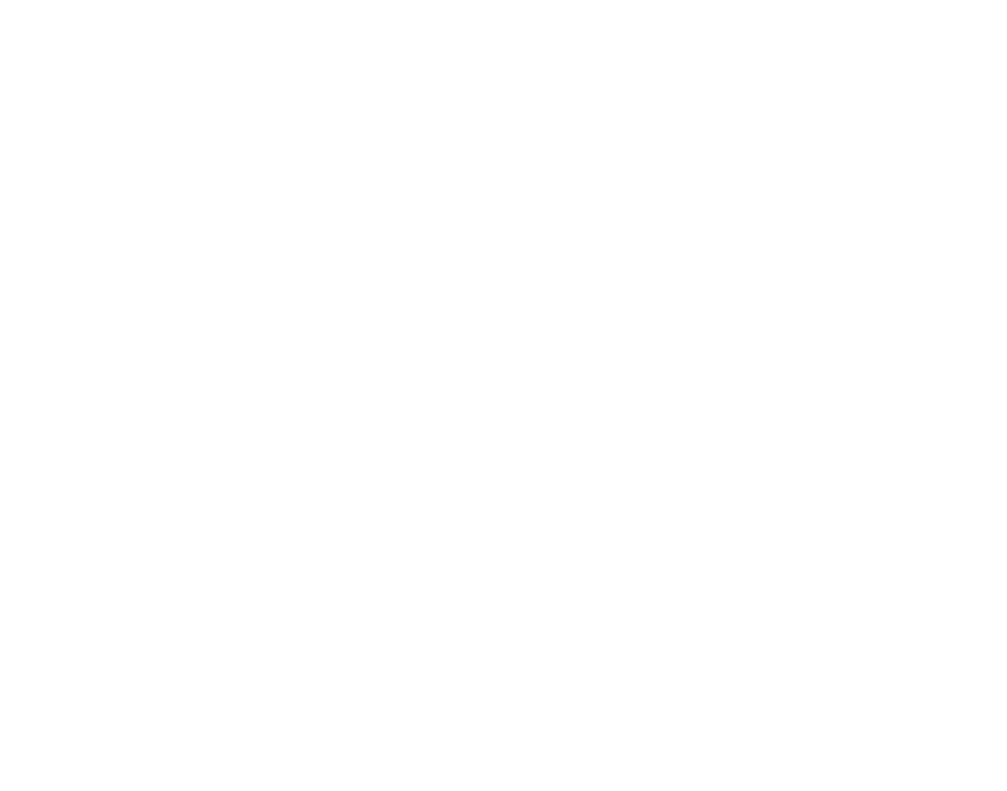
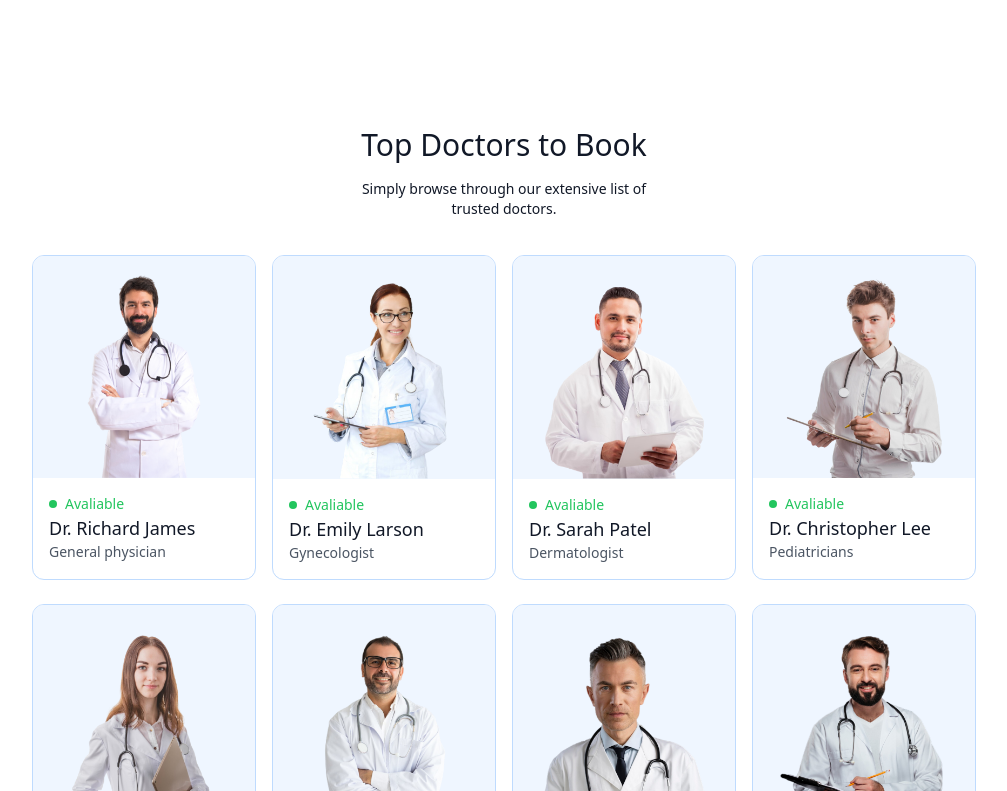
Before and after one commit to dipu0102/Doctor-Appointment, a React (Vite) app: page / in a window 1280 px wide. Shown: the part 1009-1800 px from the top of the page, without its empty margins (136-1143 px from the left). Before the commit the page ends 1072 px from the top, so only its background shows below. Built offline with nearby package versions, Linux system fonts and the light colour scheme.

Commit message:
Top Doctors section added

```diff
--- /dev/null
+++ b/src/components/TopDoctors.jsx
@@ -0,0 +1,42 @@
+import React from "react";
+import { doctors } from "../assets/assets";
+import { useNavigate } from "react-router-dom";
+
+const TopDoctors = () => {
+  const navigate = useNavigate();
+
+  return (
+    <div className="flex flex-col items-center gap-4 my-16 text-gray-900 md:mx-10">
+      <h1 className="text-3xl font-medium">Top Doctors to Book</h1>
+      <p className="sm:w-1/3 text-center text-sm">
+        Simply browse through our extensive list of trusted doctors.
+      </p>
+      <div className="w-full grid grid-cols-auto gap-4 pt-5 gap-y-6 px-3 sm:px-0">
+        {doctors.slice(0, 10).map((item, index) => (
+          <div
+            onClick={() => {
+              navigate(`/appointment/${item._id}`);
+            }}
+            key={index}
+            className=" border border-blue-200 rounded-xl overflow-hidden cursor-pointer hover:translate-y-[-10px] transition-all duration-500"
+          >
+            <img className="bg-blue-50" src={item.image} alt="" />
+            <div className="p-4">
+              <div className="flex items-center gap-2 text-sm text-center text-green-500">
+                <p className="w-2 h-2 bg-green-500 rounded-full"></p>
+                <p>Avaliable</p>
+              </div>
+              <p className="text-gray-900 text-lg font-medium">{item.name}</p>
+              <p className="text-gray-600 text-sm">{item.speciality}</p>
+            </div>
+          </div>
+        ))}
+      </div>
+      <button className="bg-blue-50 text-gray-600 px-12 py-3 rounded-full mt-10">
+        More
+      </button>
+    </div>
+  );
+};
+
+export default TopDoctors;
--- a/src/pages/Home.jsx
+++ b/src/pages/Home.jsx
@@ -1,12 +1,14 @@
 import React from "react";
 import Header from "../components/Header";
 import SpecialityMenu from "../components/SpecialityMenu";
+import TopDoctors from "../components/TopDoctors";
 
 const Home = () => {
   return (
     <div>
       <Header />
       <SpecialityMenu />
+      <TopDoctors />
     </div>
   );
 };
--- a/tailwind.config.js
+++ b/tailwind.config.js
@@ -6,6 +6,9 @@
       colors: {
         primary: "#5f6FFF",
       },
+      gridTemplateColumns: {
+        auto: "repeat(auto-fill,minmax(200px,1fr))",
+      },
     },
   },
   plugins: [],
```
